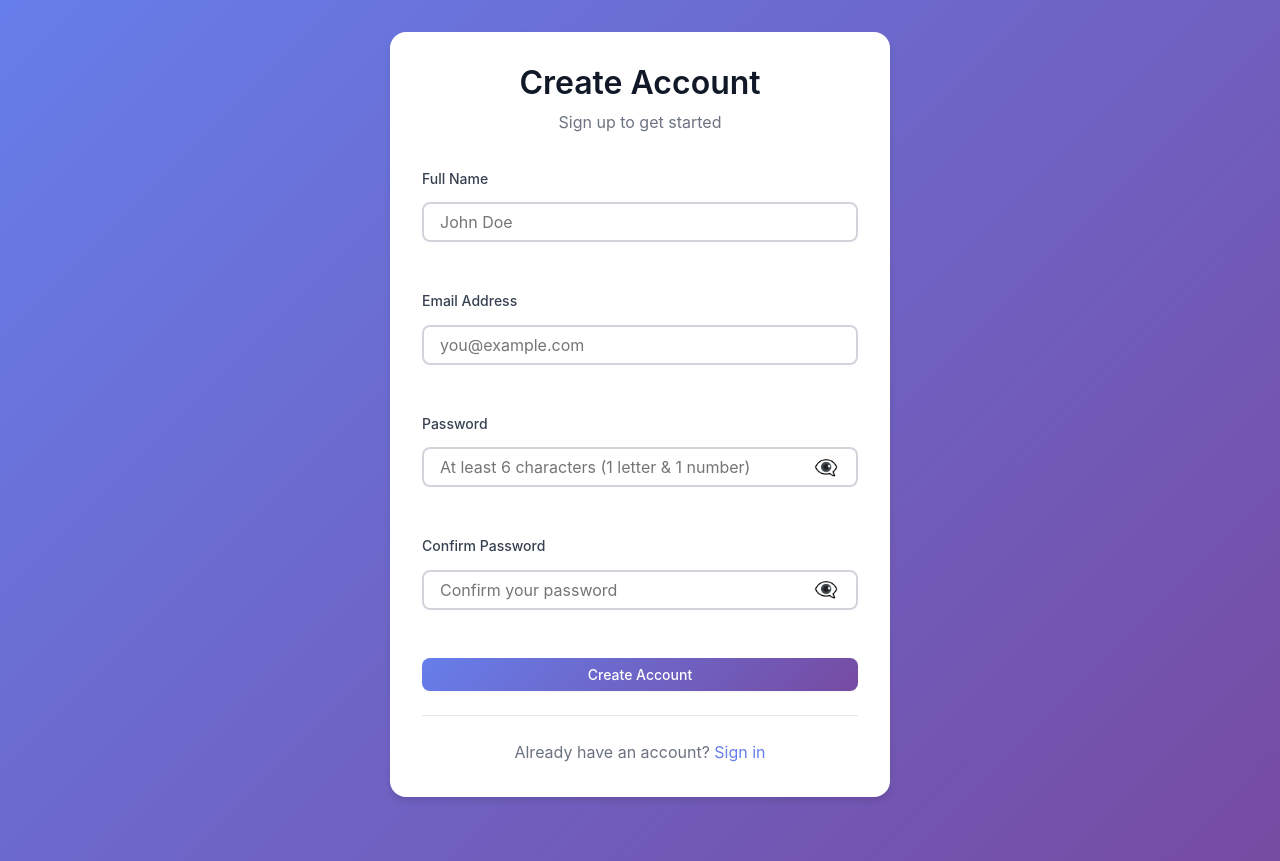
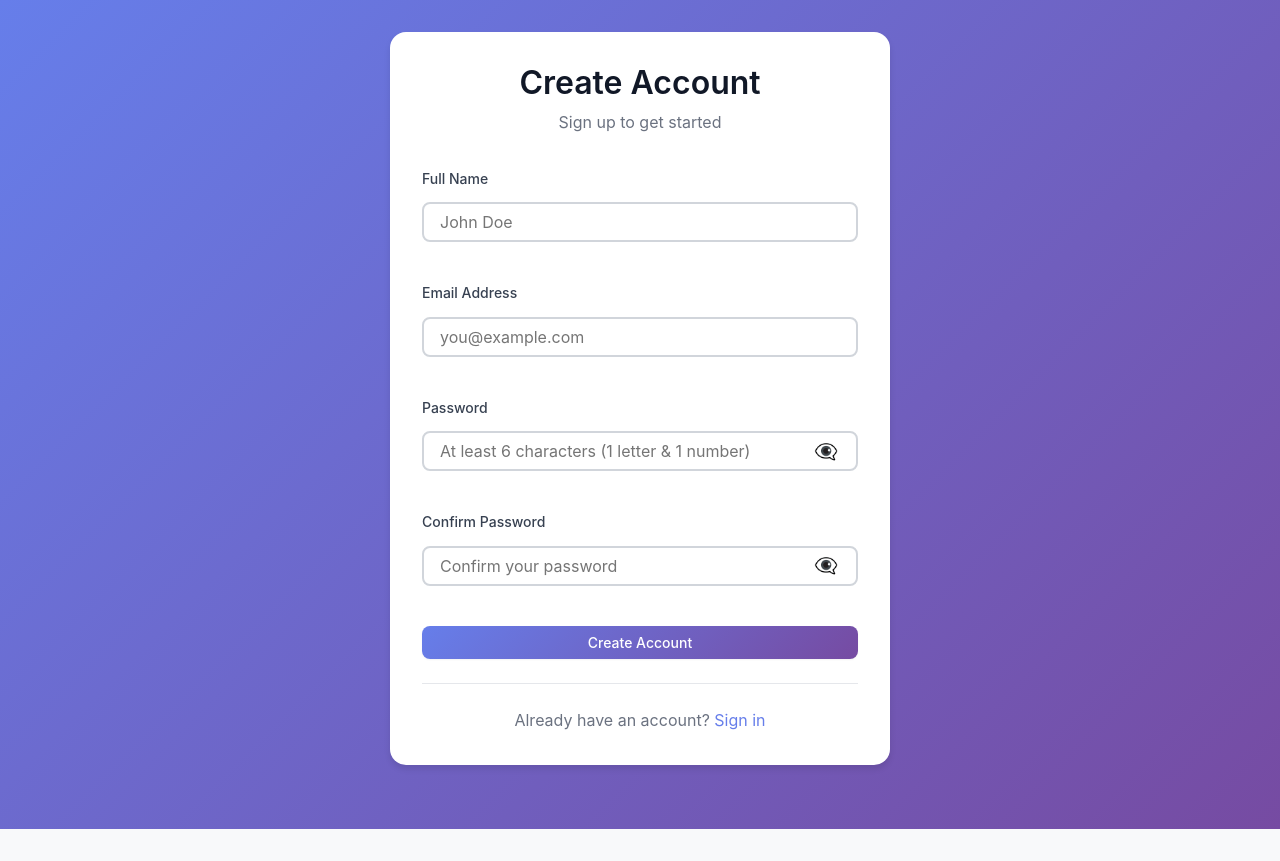
Before and after one commit to Shahanees1998/svelte-exercise, a SvelteKit app: page /signup in a window 1280 px wide. After the commit the page ends 829 px from the top, so only its background shows below. Built offline with nearby package versions, Linux system fonts and the light colour scheme.

Commit message:
fix: spacing issue on auth screens

```diff
--- a/src/routes/login/+page.svelte
+++ b/src/routes/login/+page.svelte
@@ -137,7 +137,7 @@
 	.auth-form {
 		display: flex;
 		flex-direction: column;
-		gap: var(--space-lg);
+		gap: var(--space-md);
 	}
 
 	.auth-footer {
--- a/src/routes/signup/+page.svelte
+++ b/src/routes/signup/+page.svelte
@@ -164,7 +164,7 @@
 	.auth-form {
 		display: flex;
 		flex-direction: column;
-		gap: var(--space-lg);
+		gap: var(--space-md);
 	}
 
 	.auth-footer {
```
